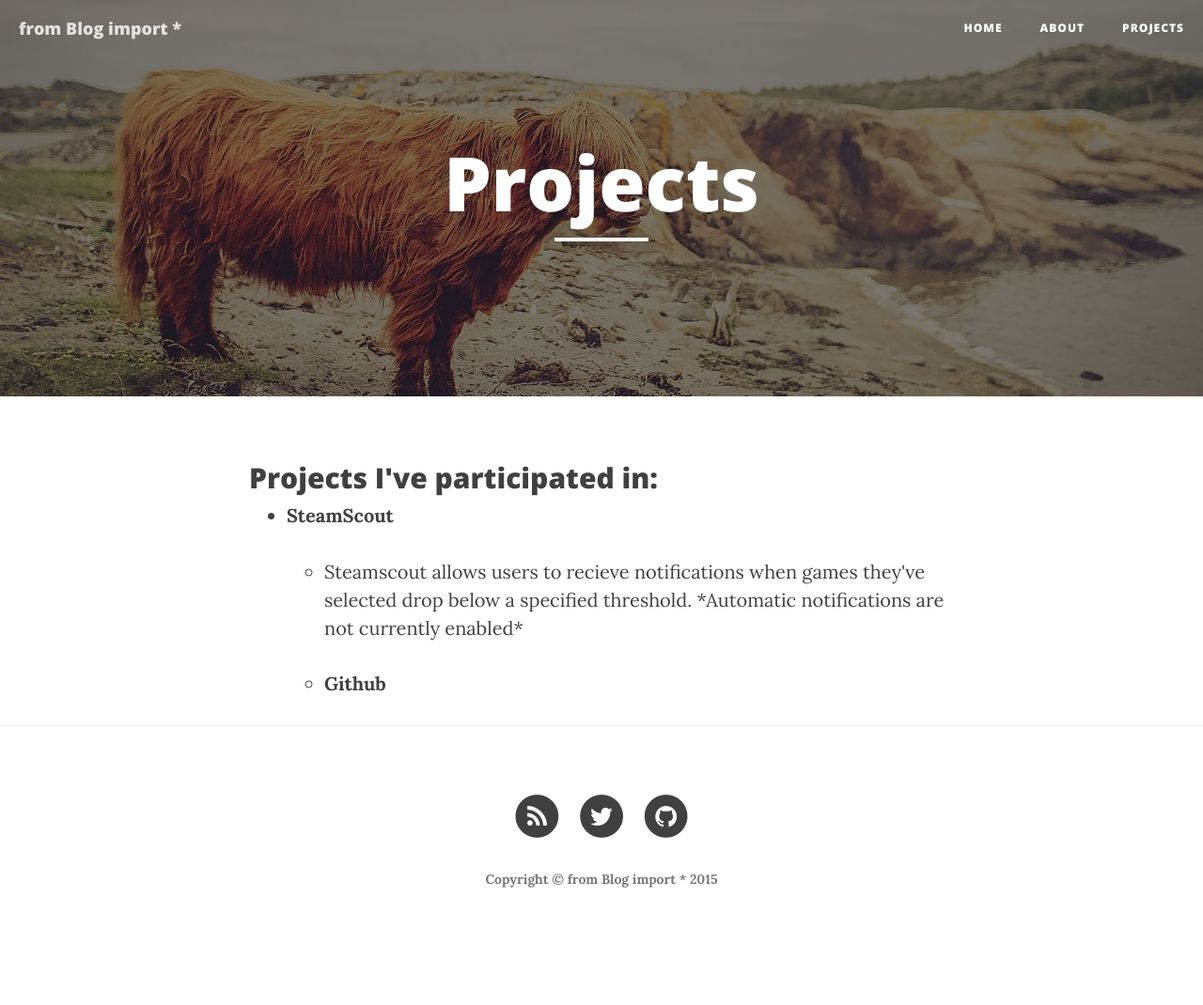
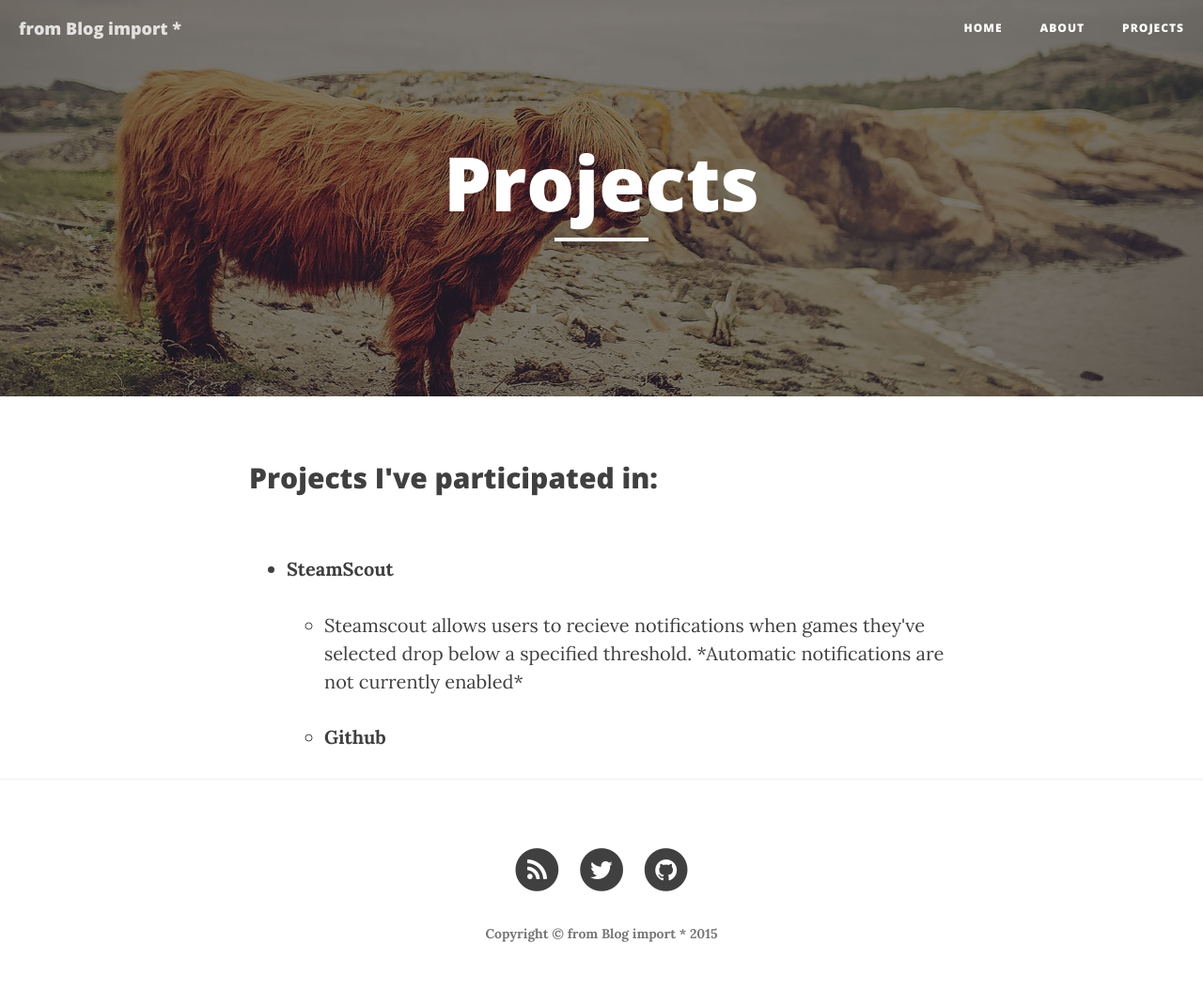
Before and after one commit to AmaxJ/AmaxJ.github.io, a Jekyll site: the page built from projects.html, in a window 1280 px wide. Shown: the whole page at 94% size. Built offline with Jekyll 4.4.1, drawn with Linux system fonts in a browser that asks for light colours; nearby versions of some CDN libraries; before the commit the page ends 1012 px from its top, so only the background shows below that.

Commit message:
edited projects page

```diff
--- a/projects.html
+++ b/projects.html
@@ -5,7 +5,7 @@
 header-img: "img/contact-bg.jpg"
 ---
 
-<h2>Projects I've participated in:</h2>
+<h2>Projects I've participated in:</h2><br><br>
 
 <ul>
     <li>
@@ -18,3 +18,8 @@
         </ul>
     </li>
 </ul>
+
+<script language="javascript" type="text/javascript">
+    var links= document.getElementsByTagName("a");
+    links.style.setProperty("color","#87C540", null)
+</script>
```
